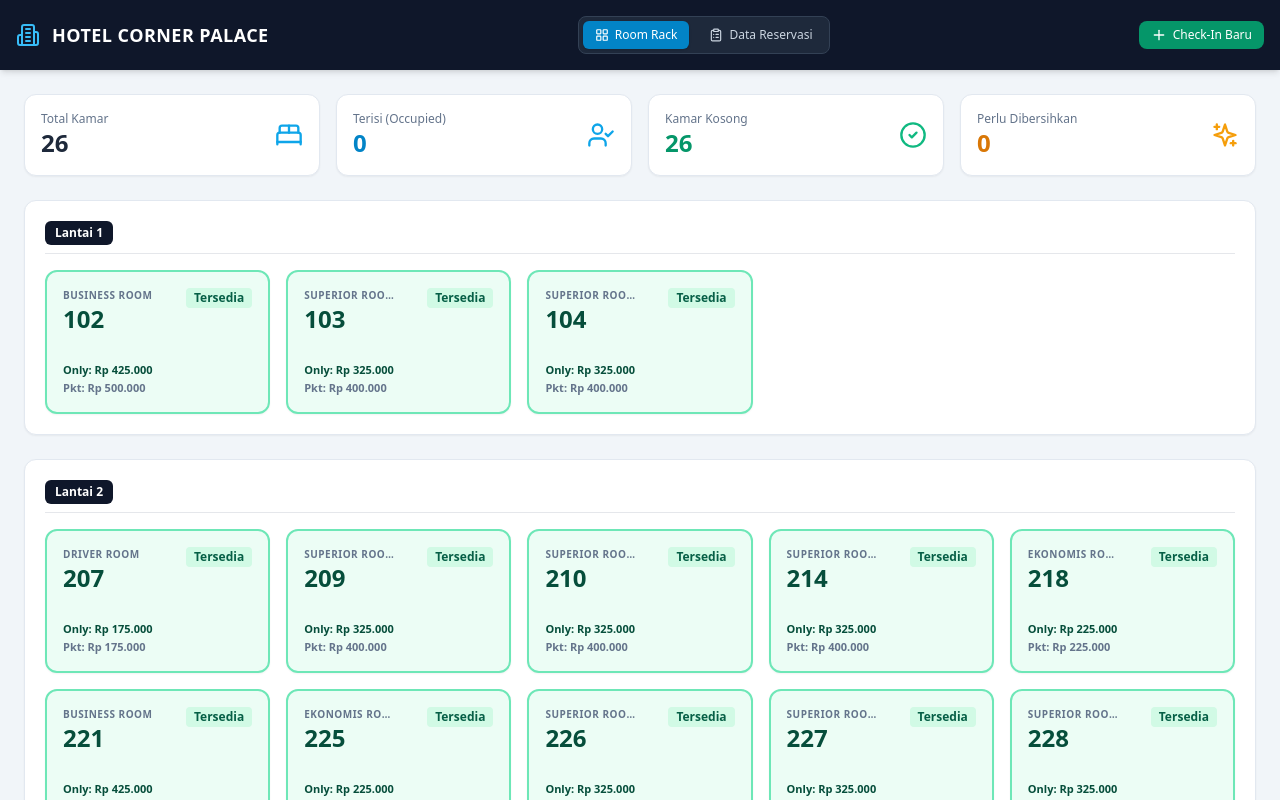
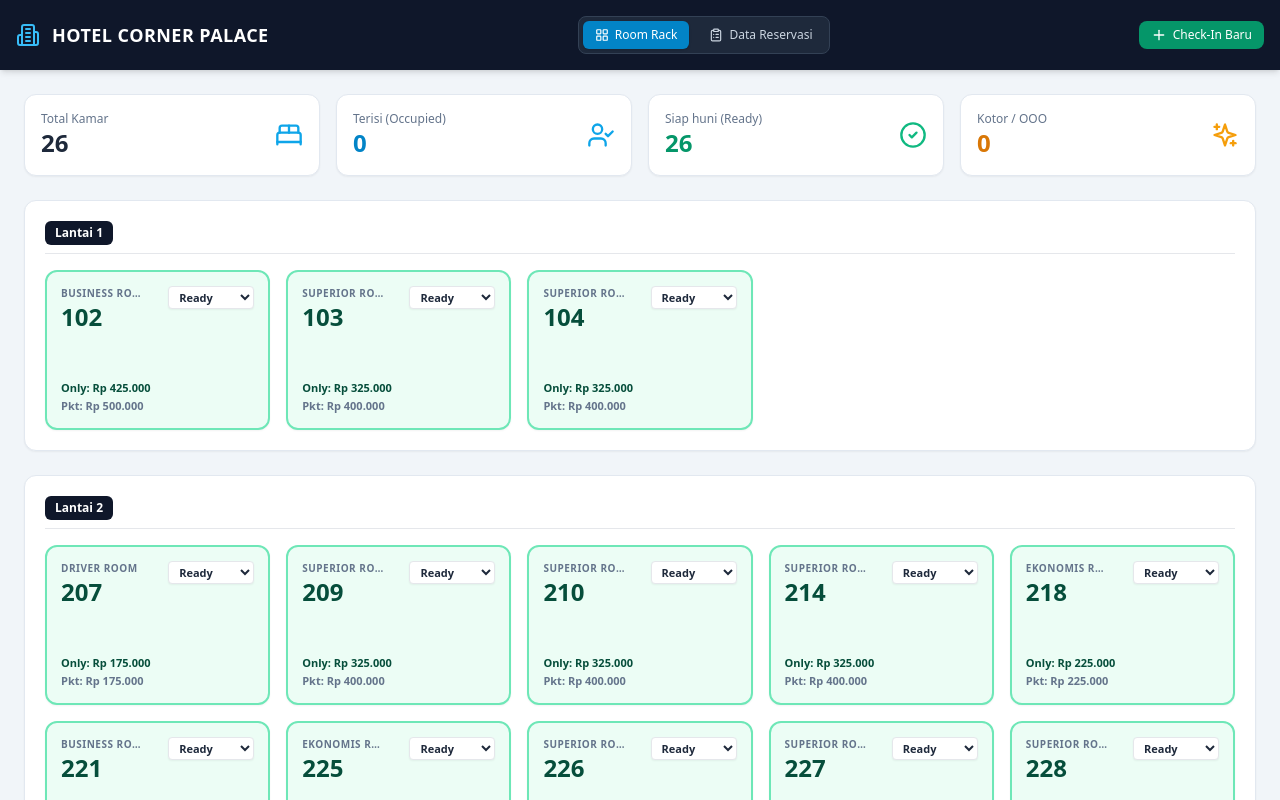
Before and after one commit to raingel-glitch/Hotel-corner-palace-, a React (Create React App) app: page / in a window 1280 px wide. Shown: the top 800 px of the page. Built offline with nearby package versions, Linux system fonts and the light colour scheme; the HTML template or start-up script is replaced by a standard one.

Commit message:
Update App.js

```diff
--- a/src/App.js
+++ b/src/App.js
@@ -10,7 +10,8 @@ import {
   ClipboardList,
   CheckCircle2,
   Sparkles,
-  X
+  X,
+  AlertTriangle
 } from 'lucide-react';
 
 export default function App() {
@@ -85,6 +86,20 @@ export default function App() {
     checkOut: '2026-10-03 12:00'
   });
 
+  // Fungsi Mengubah Status Kamar Manual (HK / Maintenance)
+  const handleStatusChange = (roomId, newStatus) => {
+    setRooms(rooms.map(room => {
+      if (room.id === roomId) {
+        return {
+          ...room,
+          status: newStatus,
+          guest: newStatus === 'Available' || newStatus === 'Dirty' || newStatus === 'OOO' ? '-' : room.guest
+        };
+      }
+      return room;
+    }));
+  };
+
   const handleRoomChange = (roomNum) => {
     const selectedRoom = rooms.find(r => r.id === roomNum);
     if (!selectedRoom) return;
@@ -139,18 +154,8 @@ export default function App() {
       case 'Available': return 'bg-emerald-50 border-emerald-300 text-emerald-900';
       case 'Occupied': return 'bg-sky-50 border-sky-300 text-sky-900';
       case 'Dirty': return 'bg-amber-50 border-amber-300 text-amber-900';
-      case 'Maintenance': return 'bg-rose-50 border-rose-300 text-rose-900';
+      case 'OOO': return 'bg-rose-50 border-rose-300 text-rose-900';
       default: return 'bg-slate-50 border-slate-300 text-slate-800';
-    }
-  };
-
-  const getStatusBadge = (status) => {
-    switch (status) {
-      case 'Available': return <span className="bg-emerald-100 text-emerald-800 px-2 py-0.5 rounded text-xs font-bold">Tersedia</span>;
-      case 'Occupied': return <span className="bg-sky-100 text-sky-800 px-2 py-0.5 rounded text-xs font-bold">Terisi</span>;
-      case 'Dirty': return <span className="bg-amber-100 text-amber-800 px-2 py-0.5 rounded text-xs font-bold">Kotor</span>;
-      case 'Maintenance': return <span className="bg-rose-100 text-rose-800 px-2 py-0.5 rounded text-xs font-bold">Perbaikan</span>;
-      default: return null;
     }
   };
 
@@ -208,15 +213,15 @@ export default function App() {
           </div>
           <div className="bg-white p-4 rounded-xl shadow-sm border border-slate-200 flex items-center justify-between">
             <div>
-              <p className="text-xs text-slate-500 font-medium">Kamar Kosong</p>
+              <p className="text-xs text-slate-500 font-medium">Siap huni (Ready)</p>
               <h3 className="text-2xl font-bold text-emerald-600">{rooms.filter(r => r.status === 'Available').length}</h3>
             </div>
             <CheckCircle2 className="w-7 h-7 text-emerald-500" />
           </div>
           <div className="bg-white p-4 rounded-xl shadow-sm border border-slate-200 flex items-center justify-between">
             <div>
-              <p className="text-xs text-slate-500 font-medium">Perlu Dibersihkan</p>
-              <h3 className="text-2xl font-bold text-amber-600">{rooms.filter(r => r.status === 'Dirty').length}</h3>
+              <p className="text-xs text-slate-500 font-medium">Kotor / OOO</p>
+              <h3 className="text-2xl font-bold text-amber-600">{rooms.filter(r => r.status === 'Dirty' || r.status === 'OOO').length}</h3>
             </div>
             <Sparkles className="w-7 h-7 text-amber-500" />
           </div>
@@ -235,19 +240,38 @@ export default function App() {
                   {rooms.filter(r => r.floor === floorNum).map((room) => (
                     <div
                       key={room.id}
-                      className={`p-4 rounded-xl border-2 transition shadow-sm hover:shadow-md flex flex-col justify-between h-36 ${getStatusColor(room.status)}`}
+                      className={`p-3.5 rounded-xl border-2 transition shadow-sm hover:shadow-md flex flex-col justify-between h-40 ${getStatusColor(room.status)}`}
                     >
                       <div className="flex justify-between items-start">
                         <div>
-                          <span className="text-[10px] font-bold uppercase tracking-wider text-slate-500 block truncate max-w-[90px]">{room.type}</span>
+                          <span className="text-[10px] font-bold uppercase tracking-wider text-slate-500 block truncate max-w-[85px]">{room.type}</span>
                           <h4 className="text-2xl font-black">{room.id}</h4>
                         </div>
-                        {getStatusBadge(room.status)}
+
+                        {/* SELECTOR STATUS HK */}
+                        <select
+                          value={room.status}
+                          onChange={(e) => handleStatusChange(room.id, e.target.value)}
+                          className="text-[11px] font-bold rounded px-1.5 py-0.5 border shadow-sm outline-none cursor-pointer bg-white text-slate-800"
+                        >
+                          <option value="Available">Ready</option>
+                          <option value="Occupied">Occupied</option>
+                          <option value="Dirty">Dirty</option>
+                          <option value="OOO">OOO</option>
+                        </select>
                       </div>
 
-                      <div className="text-xs font-semibold">
+                      <div className="text-xs font-semibold mt-1">
                         {room.status === 'Occupied' ? (
-                          <span className="truncate block">👤 {room.guest}</span>
+                          <span className="truncate block font-medium text-sky-900">👤 {room.guest}</span>
+                        ) : room.status === 'Dirty' ? (
+                          <span className="text-amber-800 text-[11px] font-medium flex items-center gap-1">
+                            <Sparkles className="w-3 h-3" /> Perlu Dibersihkan
+                          </span>
+                        ) : room.status === 'OOO' ? (
+                          <span className="text-rose-800 text-[11px] font-medium flex items-center gap-1">
+                            <AlertTriangle className="w-3 h-3" /> Out of Order
+                          </span>
                         ) : (
                           <div className="text-[11px] space-y-0.5">
                             <p>Only: Rp {room.priceOnly.toLocaleString('id-ID')}</p>
@@ -361,7 +385,7 @@ export default function App() {
 
               <div className="grid grid-cols-2 gap-4">
                 <div>
-                  <label className="block text-xs font-semibold text-slate-600 mb-1">Pilih Kamar</label>
+                  <label className="block text-xs font-semibold text-slate-600 mb-1">Pilih Kamar (Tersedia)</label>
                   <select
                     className="w-full p-2.5 border rounded-lg text-sm border-slate-300 bg-white"
                     value={formData.roomNumber}
@@ -433,48 +457,83 @@ export default function App() {
 
       </main>
 
-      {/* MODAL PRINT INVOICE */}
+      {/* MODAL PRINT INVOICE - UKURAN BESAR & RAPI */}
       {showInvoiceModal && currentReservation && (
         <div className="fixed inset-0 bg-black/70 flex items-center justify-center z-50 p-4">
-          <div className="bg-white rounded-lg max-w-lg w-full p-6 space-y-4 shadow-xl">
-            <div className="flex justify-between items-center border-b pb-3">
-              <h3 className="font-bold text-slate-800">Cetak Bukti Pembayaran</h3>
-              <button onClick={() => setShowInvoiceModal(false)} className="text-slate-400 hover:text-slate-600">
-                <X className="w-5 h-5" />
+          <div className="bg-white rounded-xl max-w-2xl w-full p-8 space-y-6 shadow-2xl overflow-y-auto max-h-[90vh]">
+            <div className="flex justify-between items-center border-b pb-4">
+              <h3 className="font-bold text-slate-800 text-lg">Pratinjau Bukti Pembayaran</h3>
+              <button onClick={() => setShowInvoiceModal(false)} className="text-slate-400 hover:text-slate-600 p-1">
+                <X className="w-6 h-6" />
               </button>
             </div>
 
-            <div className="border p-4 rounded bg-slate-50 space-y-3 font-sans">
-              <div className="border-b-2 border-slate-800 pb-2 flex justify-between items-start">
+            {/* INVOICE CARD */}
+            <div className="border border-slate-300 p-6 rounded-lg bg-white space-y-6 font-sans text-slate-800 shadow-inner">
+              <div className="border-b-2 border-slate-900 pb-4 flex justify-between items-start">
                 <div>
-                  <h2 className="font-black text-sm text-slate-900">HOTEL CORNER PALACE</h2>
-                  <p className="text-[10px] text-slate-500">Guest Invoice / Bukti Pembayaran</p>
+                  <h2 className="font-black text-xl text-slate-900">HOTEL CORNER PALACE</h2>
+                  <p className="text-xs text-slate-500">Jl. Corner Palace No. 1, Kota</p>
+                  <p className="text-xs text-slate-500">GUEST INVOICE / BUKTI PEMBAYARAN</p>
                 </div>
-                <span className="font-mono font-bold text-xs bg-slate-900 text-white px-2 py-0.5 rounded">
-                  #{currentReservation.folioNumber}
-                </span>
+                <div className="text-right">
+                  <span className="font-mono font-bold text-sm bg-slate-900 text-white px-3 py-1 rounded inline-block mb-1">
+                    #{currentReservation.folioNumber}
+                  </span>
+                  <p className="text-xs text-slate-500">Tanggal: {currentReservation.checkInTime.split(' ')[0]}</p>
+                </div>
               </div>
 
-              <div className="grid grid-cols-2 gap-2 text-[10px]">
-                <div>
-                  <p><strong>Tamu:</strong> {currentReservation.guestName}</p>
-                  <p><strong>ID ({currentReservation.idType}):</strong> {currentReservation.idNumber}</p>
-                  <p><strong>Sumber:</strong> {currentReservation.source}</p>
+              {/* DETAILS */}
+              <div className="grid grid-cols-2 gap-6 text-sm">
+                <div className="space-y-1.5">
+                  <p className="text-xs text-slate-400 uppercase font-semibold">Informasi Tamu</p>
+                  <p><strong>Nama:</strong> {currentReservation.guestName}</p>
+                  <p><strong>{currentReservation.idType}:</strong> {currentReservation.idNumber}</p>
+                  <p><strong>Sumber Reservasi:</strong> {currentReservation.source}</p>
                 </div>
-                <div>
-                  <p><strong>Kamar:</strong> {currentReservation.roomNumber} ({currentReservation.roomType})</p>
-                  <p><strong>Paket:</strong> {currentReservation.rateType}</p>
-                  <p className="font-bold text-sky-800">Tarif: Rp {currentReservation.price?.toLocaleString('id-ID')}</p>
+                <div className="space-y-1.5">
+                  <p className="text-xs text-slate-400 uppercase font-semibold">Rincian Menginap</p>
+                  <p><strong>No. Kamar:</strong> {currentReservation.roomNumber}</p>
+                  <p><strong>Tipe Kamar:</strong> {currentReservation.roomType}</p>
+                  <p><strong>Skema Tarif:</strong> {currentReservation.rateType}</p>
+                </div>
+              </div>
+
+              {/* TABLE SUMMARY */}
+              <table className="w-full text-left text-sm border-t border-b border-slate-200 my-4">
+                <thead>
+                  <tr className="bg-slate-50 text-slate-600">
+                    <th className="py-2.5 px-3">Deskripsi</th>
+                    <th className="py-2.5 px-3 text-right">Jumlah</th>
+                  </tr>
+                </thead>
+                <tbody>
+                  <tr>
+                    <td className="py-3 px-3">Sewa Kamar {currentReservation.roomType} ({currentReservation.rateType})</td>
+                    <td className="py-3 px-3 text-right font-bold text-slate-900">Rp {currentReservation.price?.toLocaleString('id-ID')}</td>
+                  </tr>
+                </tbody>
+              </table>
+
+              <div className="flex justify-between items-center pt-2">
+                <div className="text-xs text-slate-500">
+                  <p>Status: <span className="font-semibold text-emerald-600">Lunas / Paid</span></p>
+                  <p>Terima kasih telah menginap di Hotel Corner Palace.</p>
+                </div>
+                <div className="text-right">
+                  <p className="text-xs text-slate-500">Total Pembayaran</p>
+                  <p className="text-2xl font-black text-sky-700">Rp {currentReservation.price?.toLocaleString('id-ID')}</p>
                 </div>
               </div>
             </div>
 
-            <div className="flex justify-end gap-2 pt-2">
+            <div className="flex justify-end gap-3 pt-2">
               <button
                 onClick={() => window.print()}
-                className="bg-sky-600 hover:bg-sky-700 text-white font-bold px-4 py-2 rounded text-xs flex items-center gap-1"
+                className="bg-sky-600 hover:bg-sky-700 text-white font-bold px-5 py-2.5 rounded-lg text-sm flex items-center gap-2 transition"
               >
-                <Printer className="w-4 h-4" /> Cetak
+                <Printer className="w-4 h-4" /> Cetak Invoice
               </button>
             </div>
           </div>
```
